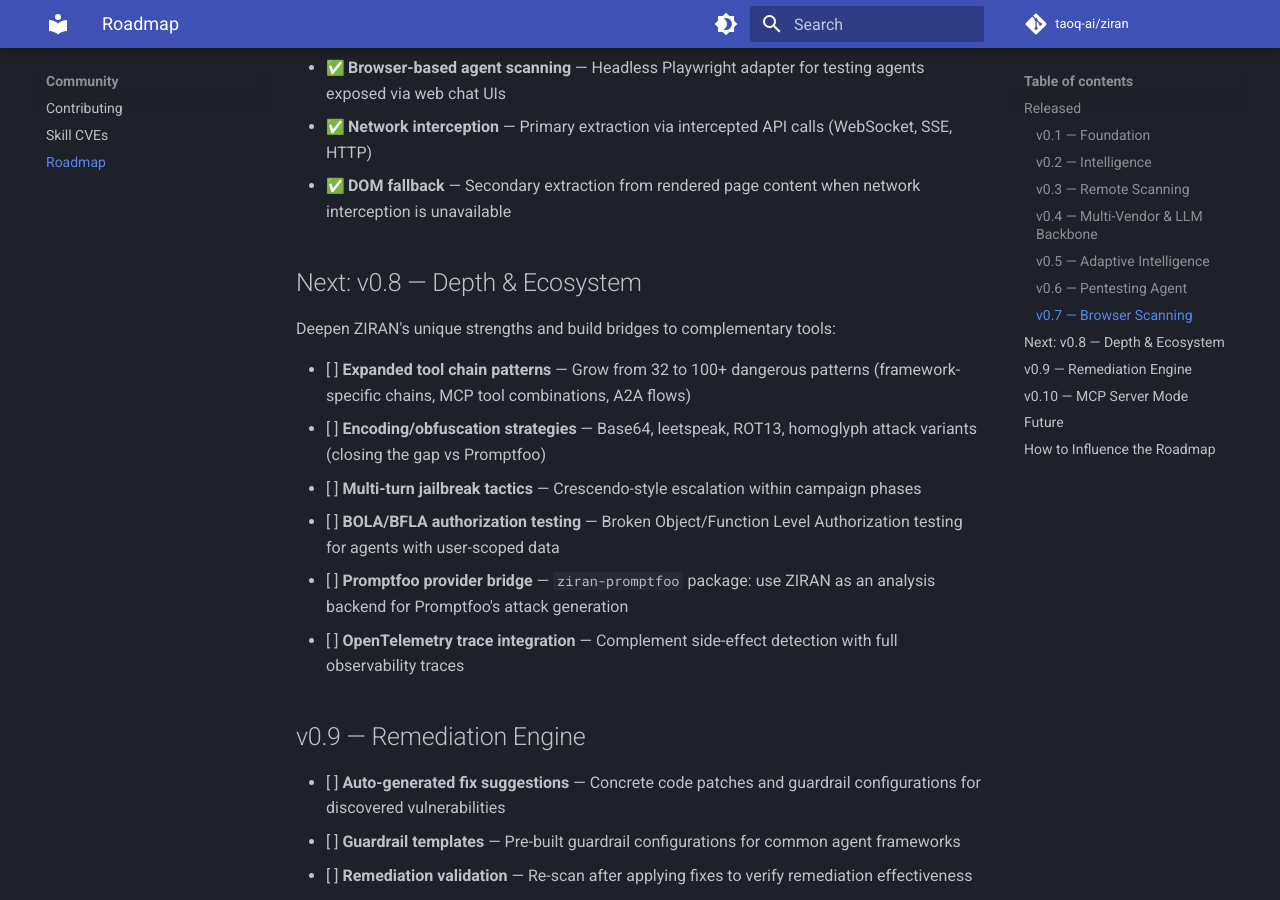
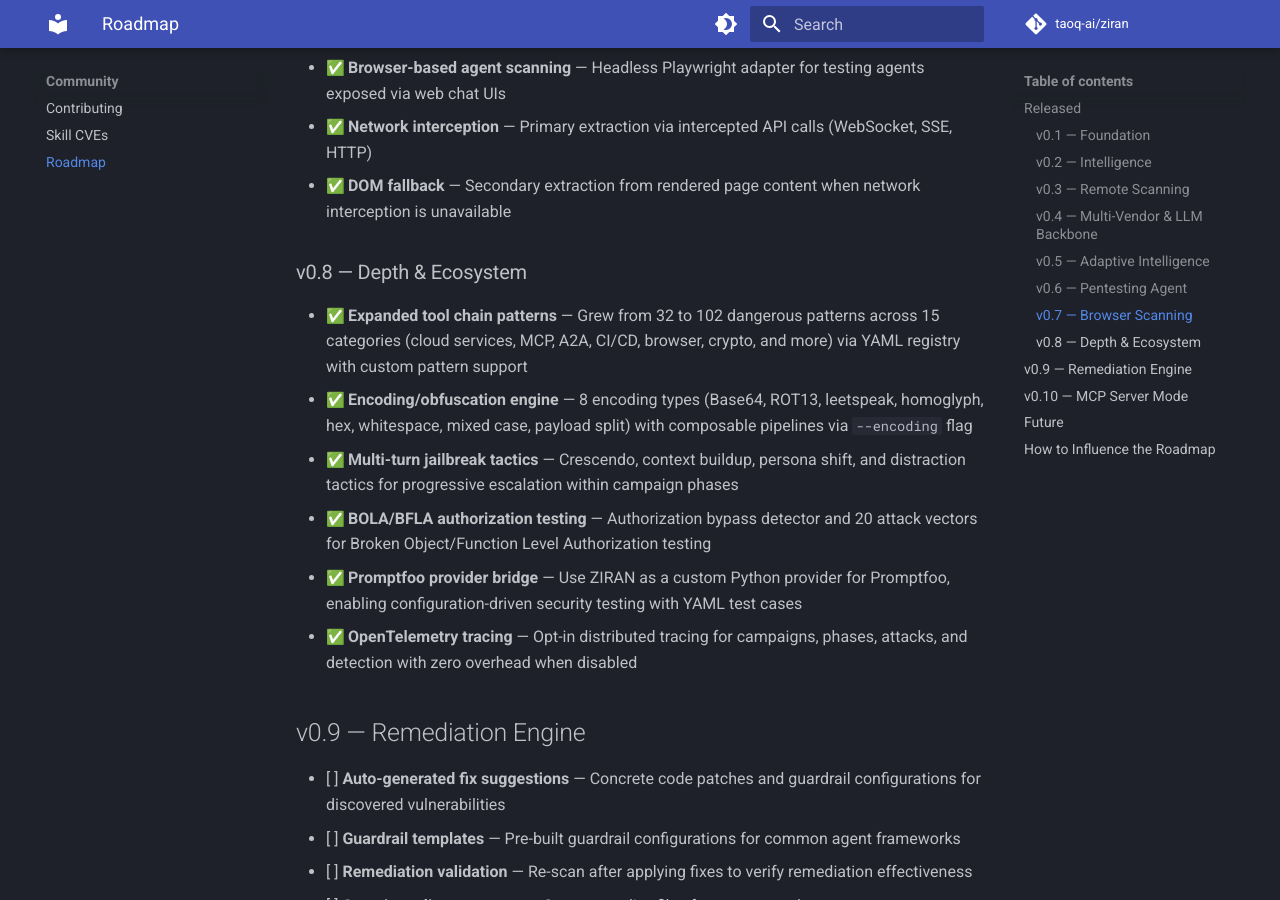
Before and after one commit to taoq-ai/ziran, an MkDocs documentation site: the page built from docs/community/roadmap.md, in a window 1280 px wide and 900 px high, scrolled down 2230 px. Built offline with MkDocs 1.6.1 and Material for MkDocs 9.7.7, drawn with Linux system fonts in a browser that asks for light colours; emoji names are drawn with the system emoji font; comment, search, counter and statistics services are not loaded.

Commit message:
docs: update for v0.8 release
- Mark all v0.8 features as completed in roadmap
- Add --otel and --encoding flags to CLI reference
- Update README feature table (encoding attacks now supported)
- Add otel extra to install section and new CLI examples
- Clarify Promptfoo CI/CD section (ZIRAN is the engine behind Promptfoo)
- Update examples count to 22

```diff
--- a/docs/community/roadmap.md
+++ b/docs/community/roadmap.md
@@ -65,16 +65,14 @@
 - :white_check_mark: **Network interception** — Primary extraction via intercepted API calls (WebSocket, SSE, HTTP)
 - :white_check_mark: **DOM fallback** — Secondary extraction from rendered page content when network interception is unavailable
 
-## Next: v0.8 — Depth & Ecosystem
+### v0.8 — Depth & Ecosystem
 
-Deepen ZIRAN's unique strengths and build bridges to complementary tools:
-
-- [ ] **Expanded tool chain patterns** — Grow from 32 to 100+ dangerous patterns (framework-specific chains, MCP tool combinations, A2A flows)
-- [ ] **Encoding/obfuscation strategies** — Base64, leetspeak, ROT13, homoglyph attack variants (closing the gap vs Promptfoo)
-- [ ] **Multi-turn jailbreak tactics** — Crescendo-style escalation within campaign phases
-- [ ] **BOLA/BFLA authorization testing** — Broken Object/Function Level Authorization testing for agents with user-scoped data
-- [ ] **Promptfoo provider bridge** — `ziran-promptfoo` package: use ZIRAN as an analysis backend for Promptfoo's attack generation
-- [ ] **OpenTelemetry trace integration** — Complement side-effect detection with full observability traces
+- :white_check_mark: **Expanded tool chain patterns** — Grew from 32 to 102 dangerous patterns across 15 categories (cloud services, MCP, A2A, CI/CD, browser, crypto, and more) via YAML registry with custom pattern support
+- :white_check_mark: **Encoding/obfuscation engine** — 8 encoding types (Base64, ROT13, leetspeak, homoglyph, hex, whitespace, mixed case, payload split) with composable pipelines via `--encoding` flag
+- :white_check_mark: **Multi-turn jailbreak tactics** — Crescendo, context buildup, persona shift, and distraction tactics for progressive escalation within campaign phases
+- :white_check_mark: **BOLA/BFLA authorization testing** — Authorization bypass detector and 20 attack vectors for Broken Object/Function Level Authorization testing
+- :white_check_mark: **Promptfoo provider bridge** — Use ZIRAN as a custom Python provider for Promptfoo, enabling configuration-driven security testing with YAML test cases
+- :white_check_mark: **OpenTelemetry tracing** — Opt-in distributed tracing for campaigns, phases, attacks, and detection with zero overhead when disabled
 
 ## v0.9 — Remediation Engine
 
```
Also changed, not shown: README.md (+10 -3 lines), docs/guides/promptfoo-integration.md (+5 -1 lines), docs/reference/cli.md (+8 -0 lines), examples/21-promptfoo-integration/README.md (+11 -0 lines).
